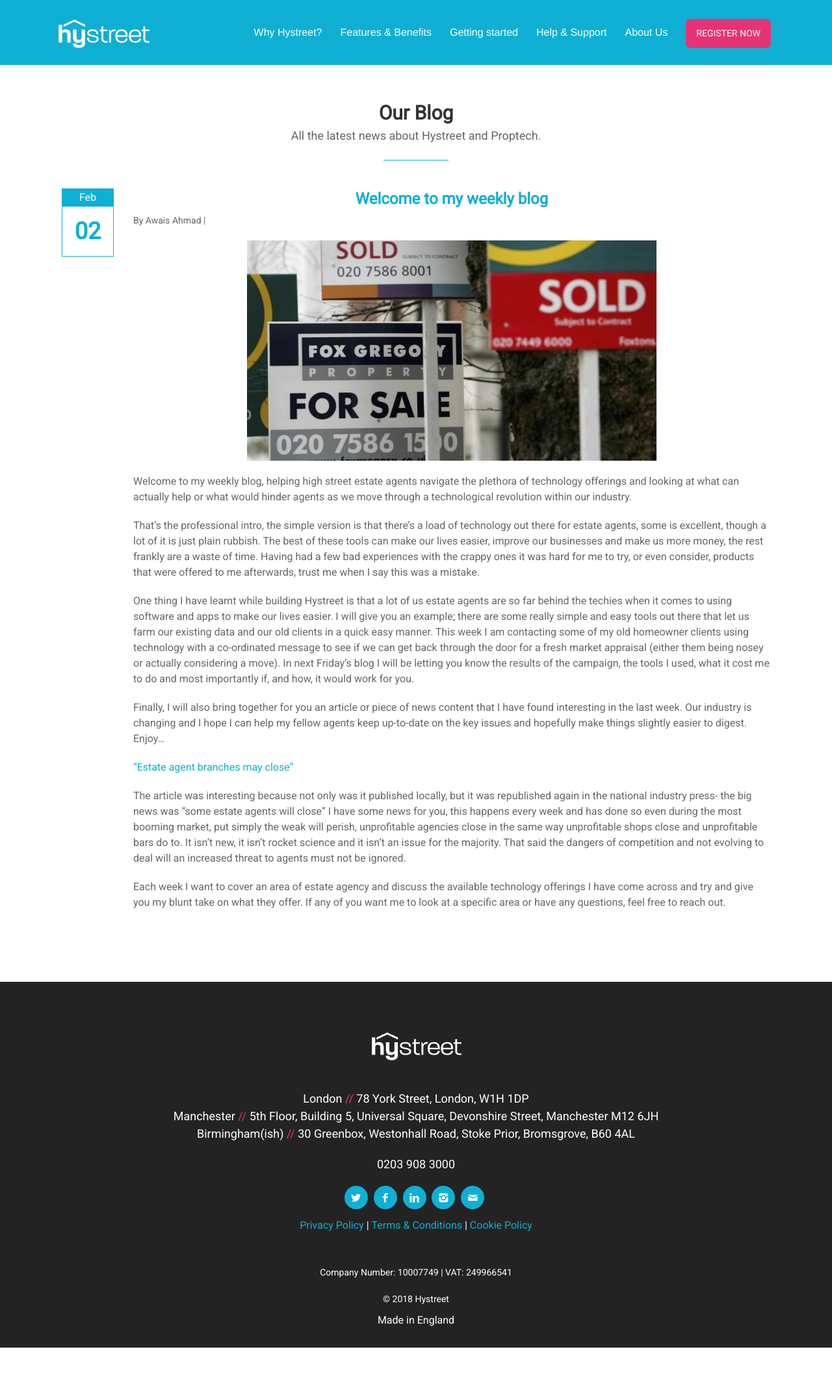
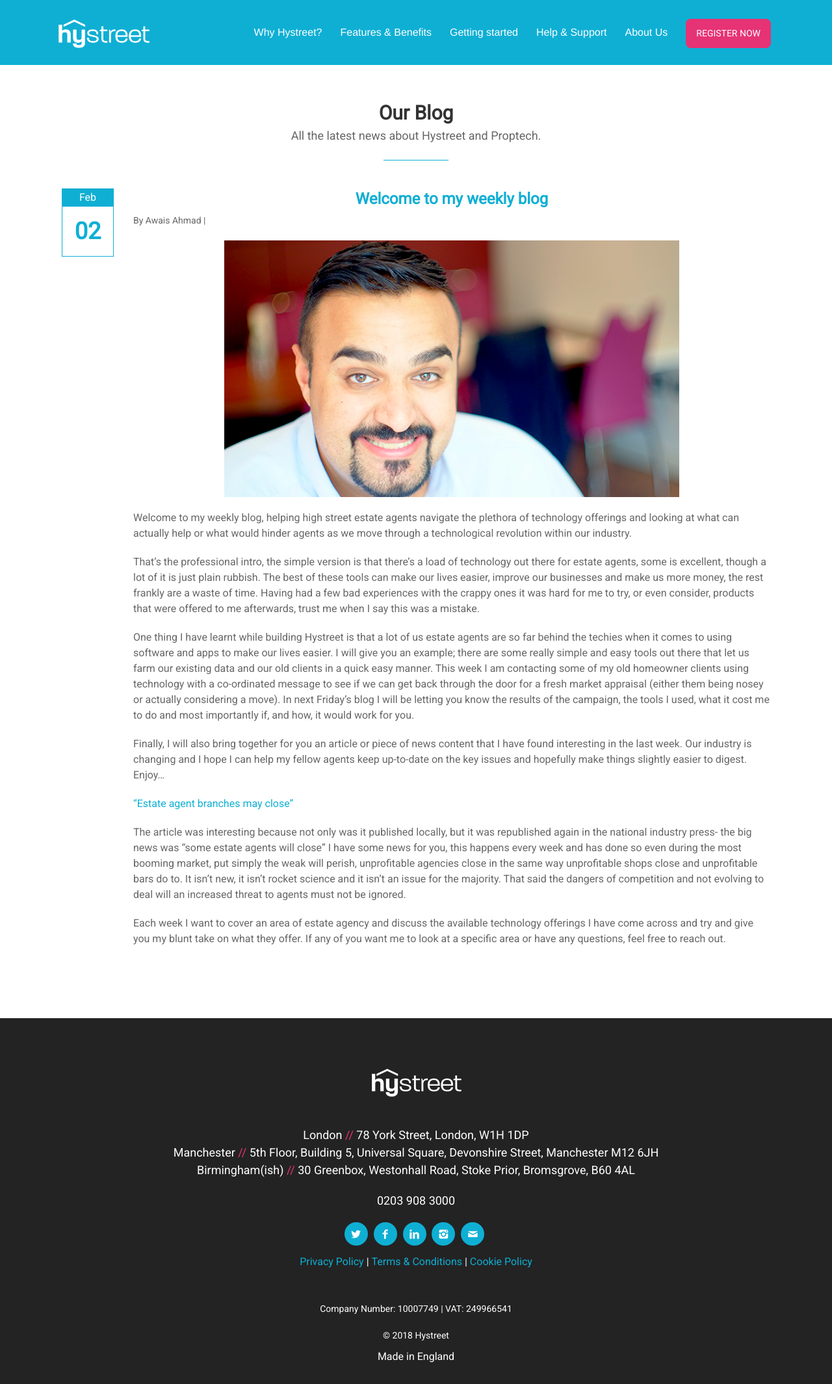
Before and after one commit to hystreet/hystreet.github.io, a Jekyll site: the page built from _posts/2018-02-02-welcome-to-my-weekly-blog.md, in a window 1280 px wide. Shown: the whole page at 65% size. Built offline with Jekyll 4.4.1, drawn with Linux system fonts in a browser that asks for light colours; a script that is not in the unit is left out; before the commit the page ends 2074 px from its top, so only the background shows below that.

Commit message:
adding image

```diff
--- a/_posts/2018-02-02-welcome-to-my-weekly-blog.md
+++ b/_posts/2018-02-02-welcome-to-my-weekly-blog.md
@@ -5,7 +5,7 @@
 author: Awais Ahmad
 ---
 
-![computers]({{site.url}}/images/20170816-blog.jpg)
+![computers]({{site.url}}/images/20180201 700 _DSF9334.jpg)
 
 Welcome to my weekly blog, helping high street estate agents navigate the plethora of technology offerings and looking at what can actually help or what would hinder agents as we move through a technological revolution within our industry.
 
```
